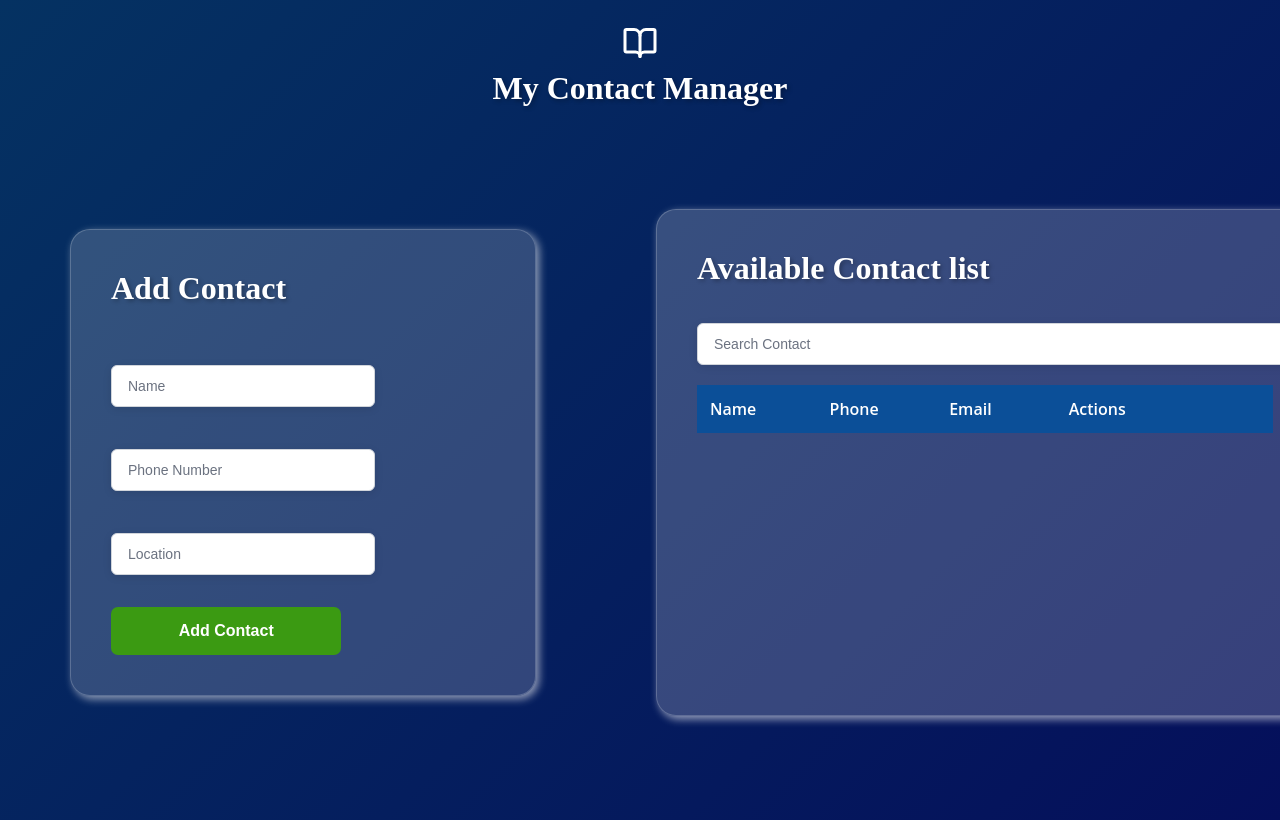
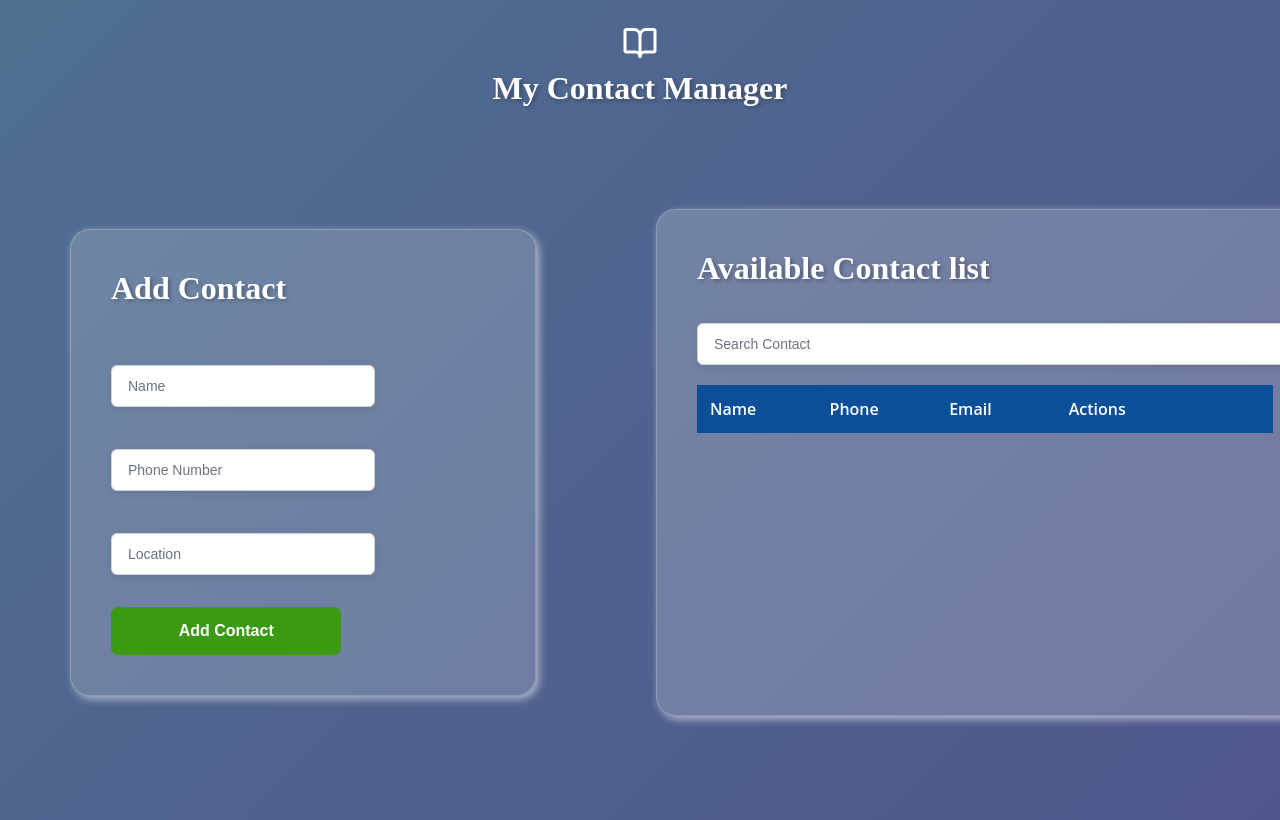
Before and after one commit to katze-a0/Contact-manager, a React (Vite) app: page / in a window 1280 px wide. Shown: the top 820 px of the page. Built offline with nearby package versions, Linux system fonts and the light colour scheme; a web font is replaced by a local one.

Commit message:
light blue bg

```diff
--- a/src/styles/app.css
+++ b/src/styles/app.css
@@ -6,8 +6,10 @@
 
 body {
   font-family: "Open Sans", sans-serif;
-  background: linear-gradient(135deg, #053262 0%, #050f5b 100%);
 
+  background-image: url("../assests/noisy-background.jpg");
+  background-blend-mode: soft-light;
+   background: linear-gradient(135deg, #053262b3 0%, #050f5bb3 100%);
   margin: 0;
   min-height: 100vh;
 }
```
